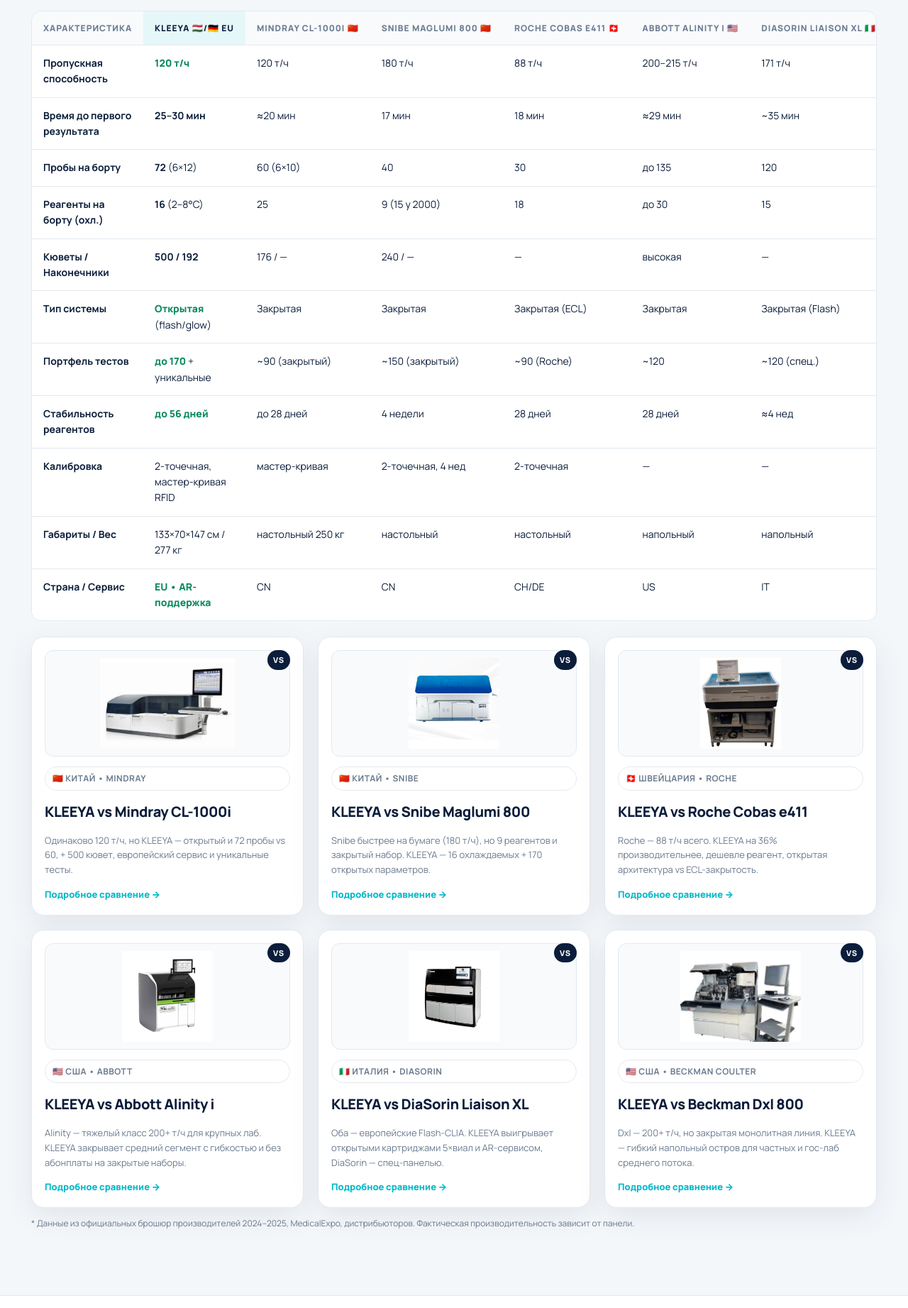
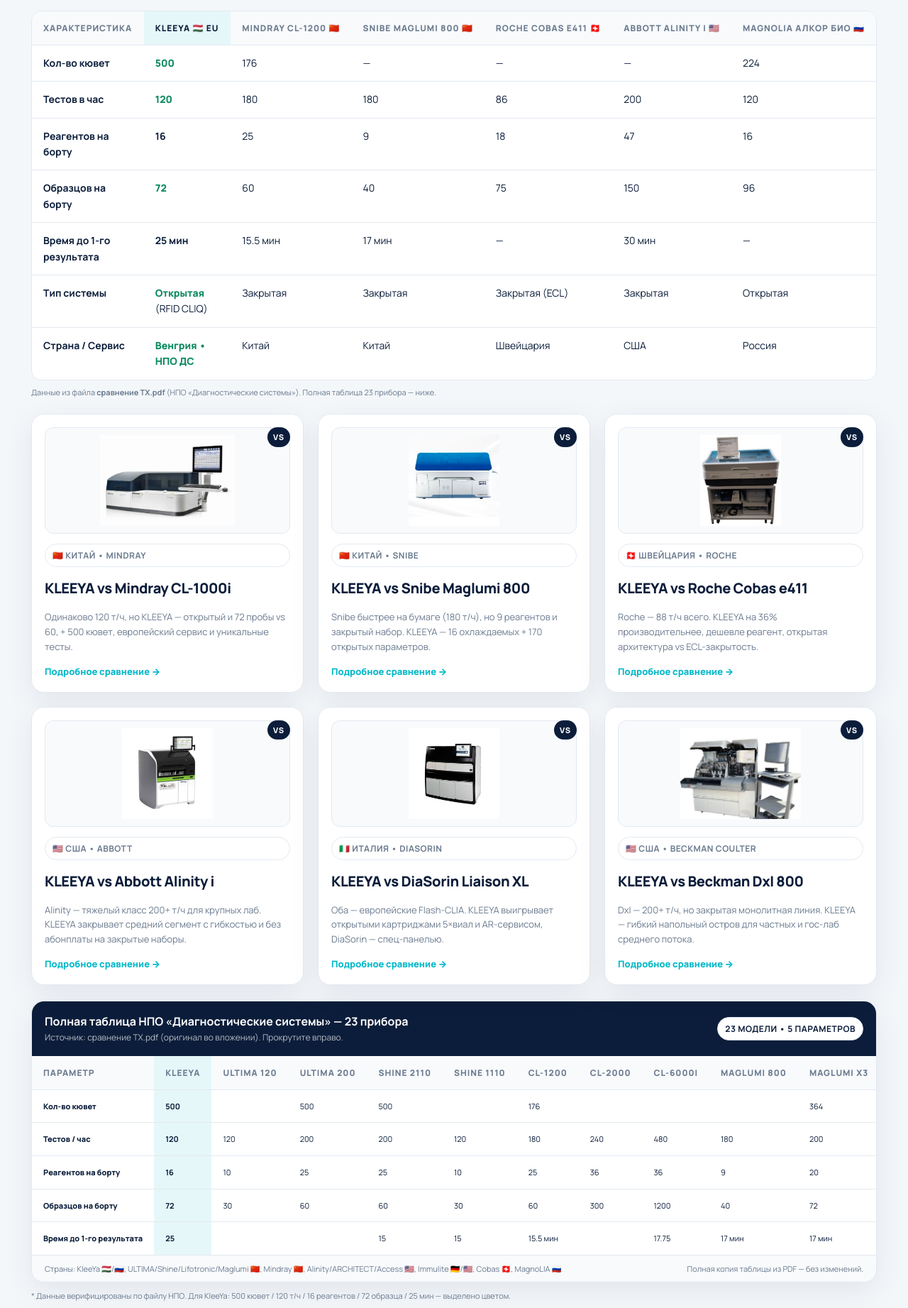
Before and after one commit to trollpom/project_123, a plain HTML site: page index.html in a window 1280 px wide. Shown: the part 6057-7900 px from the top of the page at 71% size. Drawn offline with nearby package versions, Linux system fonts and the light colour scheme.

Commit message:
feat: обновить сравнение по таблице НПО ТХ (23 прибора)
- Главная таблица: теперь точные цифры из сравнение ТХ.pdf: KleeYa 500/120/16/72/25, Mindray CL-1200 176/180/25/60/15.5, Maglumi 800 180/9/40/17, Cobas e411 86/18/75, Alinity I 200/47/150/30, MagnoLIA 224/120/16/96
- Добавлена полная прокручиваемая таблица 23 прибора (ULTIMA, Shine, KleeYa, Mindray, Maglumi, Alinity, ARCHITECT, Beckman, Siemens, Cobas, MagnoLIA, Lifotronic) 1:1 как в PDF
- Обновлен compare-mindray: 120→180 т/ч, 176 кювет, 15.5 мин, упоминание CL-2000/6000i

Co-authored-by: arena-agent <297053741+arena-agent@users.noreply.github.com>

```diff
--- a/index.html
+++ b/index.html
@@ -234,29 +234,26 @@
         <thead>
           <tr>
             <th>Характеристика</th>
-            <th style="background:#E6F7F9;color:var(--navy)">KLEEYA <span class="flag">🇭🇺/🇩🇪 EU</span></th>
-            <th>Mindray CL-1000i <span class="flag">🇨🇳</span></th>
+            <th style="background:#E6F7F9;color:var(--navy)">KLEEYA <span class="flag">🇭🇺 EU</span></th>
+            <th>Mindray CL-1200 <span class="flag">🇨🇳</span></th>
             <th>Snibe Maglumi 800 <span class="flag">🇨🇳</span></th>
             <th>Roche Cobas e411 <span class="flag">🇨🇭</span></th>
             <th>Abbott Alinity i <span class="flag">🇺🇸</span></th>
-            <th>DiaSorin Liaison XL <span class="flag">🇮🇹</span></th>
+            <th>MagnoLIA Алкор Био <span class="flag">🇷🇺</span></th>
           </tr>
         </thead>
         <tbody>
-          <tr><td><b>Пропускная способность</b></td><td><b class="pos">120 т/ч</b></td><td>120 т/ч</td><td>180 т/ч</td><td>88 т/ч</td><td>200–215 т/ч</td><td>171 т/ч</td></tr>
-          <tr><td><b>Время до первого результата</b></td><td><b>25–30 мин</b></td><td>≈20 мин</td><td>17 мин</td><td>18 мин</td><td>≈29 мин</td><td>~35 мин</td></tr>
-          <tr><td><b>Пробы на борту</b></td><td><b>72</b> (6×12)</td><td>60 (6×10)</td><td>40</td><td>30</td><td>до 135</td><td>120</td></tr>
-          <tr><td><b>Реагенты на борту (охл.)</b></td><td><b>16</b> (2–8°C)</td><td>25</td><td>9 (15 у 2000)</td><td>18</td><td>до 30</td><td>15</td></tr>
-          <tr><td><b>Кюветы / Наконечники</b></td><td><b>500 / 192</b></td><td>176 / —</td><td>240 / —</td><td>—</td><td>высокая</td><td>—</td></tr>
-          <tr><td><b>Тип системы</b></td><td><b class="pos">Открытая</b> (flash/glow)</td><td>Закрытая</td><td>Закрытая</td><td>Закрытая (ECL)</td><td>Закрытая</td><td>Закрытая (Flash)</td></tr>
-          <tr><td><b>Портфель тестов</b></td><td><b class="pos">до 170</b> + уникальные</td><td>~90 (закрытый)</td><td>~150 (закрытый)</td><td>~90 (Roche)</td><td>~120</td><td>~120 (спец.)</td></tr>
-          <tr><td><b>Стабильность реагентов</b></td><td><b class="pos">до 56 дней</b></td><td>до 28 дней</td><td>4 недели</td><td>28 дней</td><td>28 дней</td><td>≈4 нед</td></tr>
-          <tr><td><b>Калибровка</b></td><td>2-точечная, мастер-кривая RFID</td><td>мастер-кривая</td><td>2-точечная, 4 нед</td><td>2-точечная</td><td>—</td><td>—</td></tr>
-          <tr><td><b>Габариты / Вес</b></td><td>133×70×147 см / 277 кг</td><td>настольный 250 кг</td><td>настольный</td><td>настольный</td><td>напольный</td><td>напольный</td></tr>
-          <tr><td><b>Страна / Сервис</b></td><td class="pos">EU • AR-поддержка</td><td>CN</td><td>CN</td><td>CH/DE</td><td>US</td><td>IT</td></tr>
+          <tr><td><b>Кол-во кювет</b></td><td><b class="pos">500</b></td><td>176</td><td>—</td><td>—</td><td>—</td><td>224</td></tr>
+          <tr><td><b>Тестов в час</b></td><td><b class="pos">120</b></td><td>180</td><td>180</td><td>86</td><td>200</td><td>120</td></tr>
+          <tr><td><b>Реагентов на борту</b></td><td><b>16</b></td><td>25</td><td>9</td><td>18</td><td>47</td><td>16</td></tr>
+          <tr><td><b>Образцов на борту</b></td><td><b class="pos">72</b></td><td>60</td><td>40</td><td>75</td><td>150</td><td>96</td></tr>
+          <tr><td><b>Время до 1-го результата</b></td><td><b>25 мин</b></td><td>15.5 мин</td><td>17 мин</td><td>—</td><td>30 мин</td><td>—</td></tr>
+          <tr><td><b>Тип системы</b></td><td><b class="pos">Открытая</b> (RFID CLIQ)</td><td>Закрытая</td><td>Закрытая</td><td>Закрытая (ECL)</td><td>Закрытая</td><td>Открытая</td></tr>
+          <tr><td><b>Страна / Сервис</b></td><td class="pos">Венгрия • НПО ДС</td><td>Китай</td><td>Китай</td><td>Швейцария</td><td>США</td><td>Россия</td></tr>
         </tbody>
       </table>
     </div>
+    <p class="muted" style="font-size:11px;margin-top:8px">Данные из файла <b>сравнение ТХ.pdf</b> (НПО «Диагностические системы»). Полная таблица 23 прибора — ниже.</p>
 
     <div class="grid compare-grid" style="margin-top:22px">
       <a href="compare-mindray.html" class="card compare-card">
@@ -308,7 +305,39 @@
         <span style="font-size:13px;font-weight:800;color:var(--teal)">Подробное сравнение →</span>
       </a>
     </div>
-    <p class="muted" style="font-size:12px;margin-top:12px">* Данные из официальных брошюр производителей 2024–2025, MedicalExpo, дистрибьюторов. Фактическая производительность зависит от панели.</p>
+    <div class="card" style="margin-top:22px;padding:0;overflow:hidden">
+      <div style="padding:16px 18px;display:flex;justify-content:space-between;align-items:center;flex-wrap:wrap;gap:12px;background:var(--navy);color:#fff">
+        <div><b style="color:#fff">Полная таблица НПО «Диагностические системы» — 23 прибора</b><div style="opacity:.7;font-size:12px">Источник: сравнение ТХ.pdf (оригинал во вложении). Прокрутите вправо.</div></div>
+        <span class="badge" style="background:#fff;color:var(--navy)">23 модели • 5 параметров</span>
+      </div>
+      <div class="table-wrap" style="border:0;border-radius:0">
+        <table style="font-size:11px;white-space:nowrap">
+          <thead>
+            <tr>
+              <th style="position:sticky;left:0;background:#F8FAFC;z-index:2">Параметр</th>
+              <th style="background:#E6F7F9">KleeYa</th>
+              <th>ULTIMA 120</th><th>ULTIMA 200</th><th>Shine 2110</th><th>Shine 1110</th>
+              <th>CL-1200</th><th>CL-2000</th><th>CL-6000i</th>
+              <th>Maglumi 800</th><th>Maglumi X3</th><th>Maglumi 2000</th><th>Maglumi 4000plus</th>
+              <th>Alinity I</th><th>Alinity c</th>
+              <th>ARCHITECT i1000SR</th><th>i2000SR</th><th>Access 2</th><th>Immulite 2000</th><th>Cobas e411</th><th>Cobas E601</th><th>MagnoLIA</th><th>eCL8000</th><th>eCL9000</th>
+            </tr>
+          </thead>
+          <tbody>
+            <tr><td style="position:sticky;left:0;background:#fff;font-weight:800">Кол-во кювет</td><td style="background:#E6F7F9"><b>500</b></td><td></td><td>500</td><td>500</td><td></td><td>176</td><td></td><td></td><td></td><td>364</td><td></td><td></td><td></td><td></td><td></td><td></td><td></td><td></td><td></td><td></td><td>224</td><td></td><td></td></tr>
+            <tr><td style="position:sticky;left:0;background:#fff;font-weight:800">Тестов / час</td><td style="background:#E6F7F9"><b>120</b></td><td>120</td><td>200</td><td>200</td><td>120</td><td>180</td><td>240</td><td>480</td><td>180</td><td>200</td><td>180</td><td>280</td><td>200</td><td>1350</td><td>100</td><td>200</td><td>100</td><td>200</td><td>86</td><td>170</td><td>120</td><td>86</td><td>300</td></tr>
+            <tr><td style="position:sticky;left:0;background:#fff;font-weight:800">Реагентов на борту</td><td style="background:#E6F7F9"><b>16</b></td><td>10</td><td>25</td><td>25</td><td>10</td><td>25</td><td>36</td><td>36</td><td>9</td><td>20</td><td>25</td><td>25</td><td>47</td><td>70</td><td>25</td><td>25</td><td>24</td><td>24</td><td>18</td><td>25</td><td>16</td><td>10</td><td>40</td></tr>
+            <tr><td style="position:sticky;left:0;background:#fff;font-weight:800">Образцов на борту</td><td style="background:#E6F7F9"><b>72</b></td><td>30</td><td>60</td><td>60</td><td>30</td><td>60</td><td>300</td><td>1200</td><td>40</td><td>72</td><td>144</td><td>144</td><td>150</td><td>150</td><td>65</td><td>135</td><td>60</td><td>90</td><td>75</td><td>300</td><td>96</td><td>30</td><td>150</td></tr>
+            <tr><td style="position:sticky;left:0;background:#fff;font-weight:800">Время до 1-го результата</td><td style="background:#E6F7F9"><b>25</b></td><td></td><td></td><td>15</td><td>15</td><td>15.5 мин</td><td></td><td>17.75</td><td>17 мин</td><td>17 мин</td><td></td><td></td><td>30 мин</td><td></td><td>29 мин</td><td></td><td></td><td></td><td></td><td></td><td></td><td>9</td><td>9</td></tr>
+          </tbody>
+        </table>
+      </div>
+      <div style="padding:10px 18px;background:#F8FAFC;border-top:1px solid var(--line);display:flex;justify-content:space-between;gap:12px;flex-wrap:wrap;font-size:11px;color:var(--muted)">
+        <span>Страны: KleeYa 🇭🇺/🇷🇺, ULTIMA/Shine/Lifotronic/Maglumi 🇨🇳, Mindray 🇨🇳, Alinity/ARCHITECT/Access 🇺🇸, Immulite 🇩🇪/🇺🇸, Cobas 🇨🇭, MagnoLIA 🇷🇺</span>
+        <span>Полная копия таблицы из PDF — без изменений.</span>
+      </div>
+    </div>
+    <p class="muted" style="font-size:11px;margin-top:10px">* Данные верифицированы по файлу НПО. Для KleeYa: 500 кювет / 120 т/ч / 16 реагентов / 72 образца / 25 мин — выделено цветом.</p>
   </div>
 </section>
 
```
Also changed, not shown: compare-mindray.html (+14 -13 lines).
